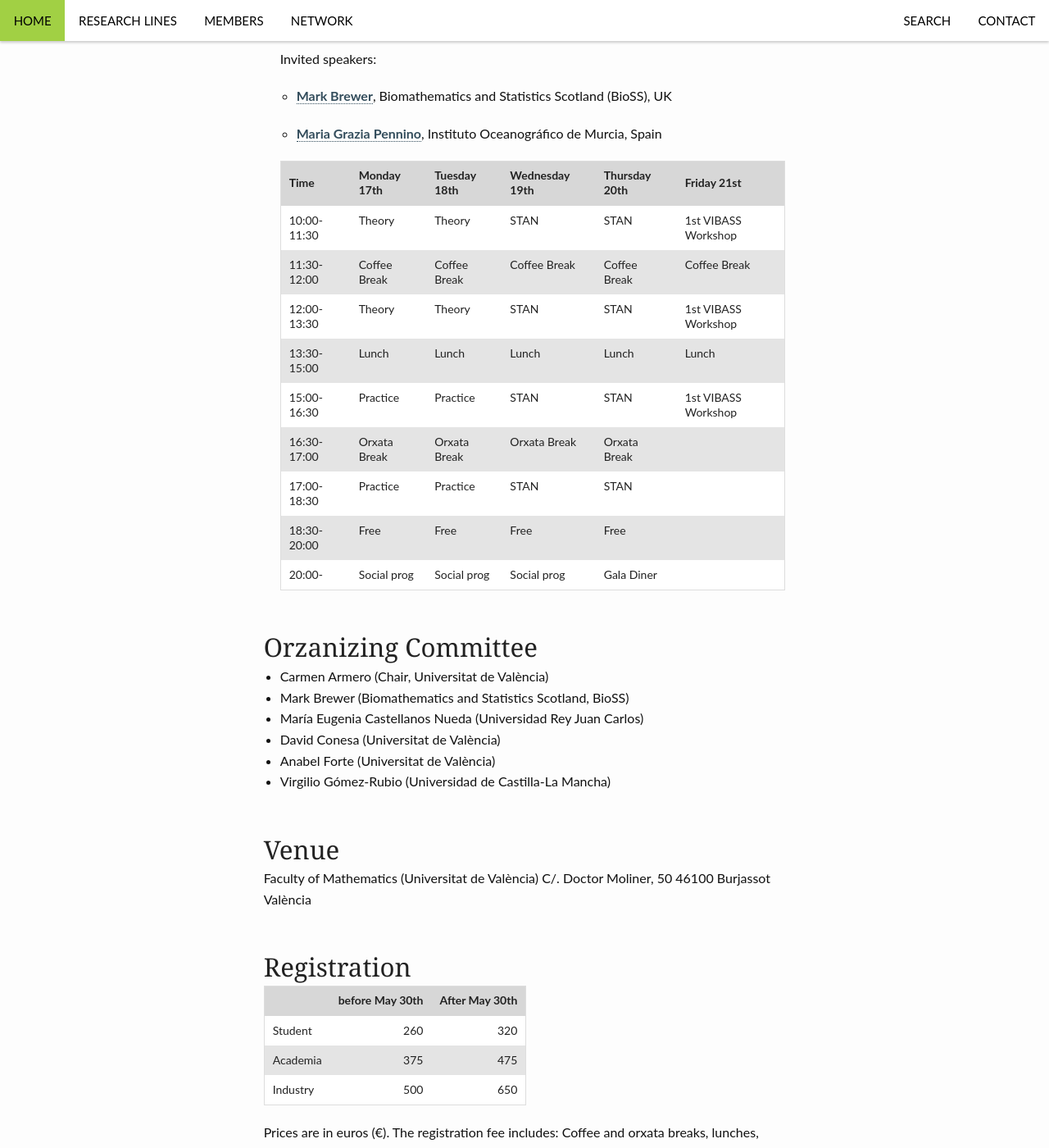
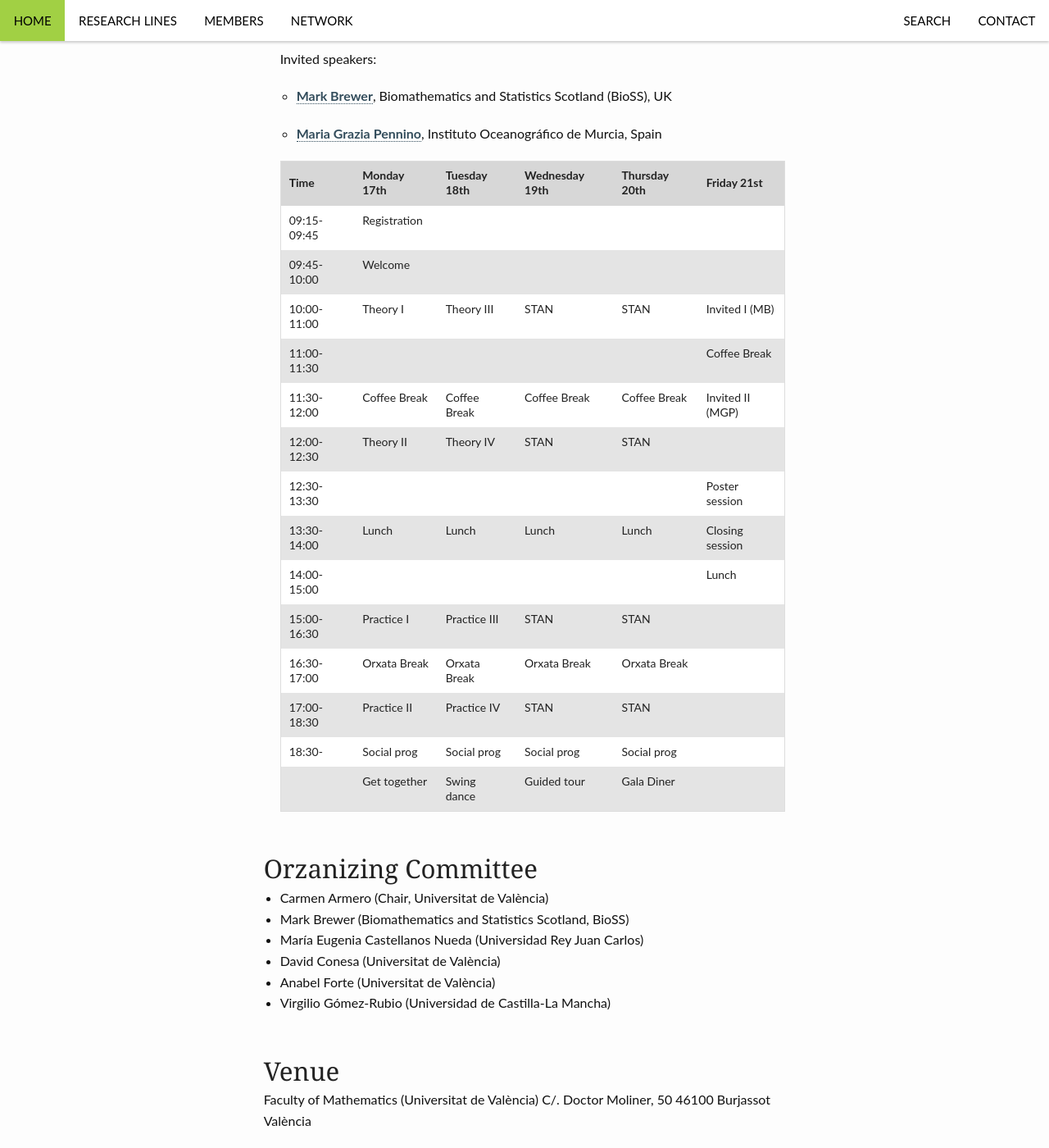
Before and after one commit to VABAR/VABAR.github.io, a Jekyll site: the page built from _posts/events/2017-02-17-vibass.md, in a window 1280 px wide and 1400 px high, scrolled down 2229 px. Shown: the whole window at 82% size. Built offline with Jekyll 4.4.1, drawn with Linux system fonts in a browser that asks for light colours; some of the changed text lies outside the part shown.

Commit message:
vibass: book of abstracts and programme

```diff
--- a/_posts/events/2017-02-17-vibass.md
+++ b/_posts/events/2017-02-17-vibass.md
@@ -63,15 +63,20 @@ We are also preparing an __exciting social programe__ for the Summer School.
 
   Time         | Monday 17th   | Tuesday 18th  | Wednesday 19th  | Thursday 20th  | Friday 21st
 -------------  | --------------| --------------| ----------------| ---------------| ---------------------
-  10:00-11:30  | Theory        | Theory        | STAN            | STAN           | 1st VIBASS Workshop
-  11:30-12:00  | Coffee Break  | Coffee Break  | Coffee Break    | Coffee Break   | Coffee Break
-  12:00-13:30  | Theory        | Theory        | STAN            | STAN           | 1st VIBASS Workshop
-  13:30-15:00  | Lunch         | Lunch         | Lunch           | Lunch          | Lunch
-  15:00-16:30  | Practice      | Practice      | STAN            | STAN           | 1st VIBASS Workshop
+  09:15-09:45  | Registration  |               |                 |                |
+  09:45-10:00  | Welcome       |               |                 |                |
+  10:00-11:00  | Theory I      | Theory III    | STAN            | STAN           | Invited I (MB)
+  11:00-11:30  |               |               |                 |                | Coffee Break
+  11:30-12:00  | Coffee Break  | Coffee Break  | Coffee Break    | Coffee Break   | Invited II (MGP)
+  12:00-12:30  | Theory II     | Theory IV     | STAN            | STAN           |
+  12:30-13:30  |               |               |                 |                | Poster session
+  13:30-14:00  | Lunch         | Lunch         | Lunch           | Lunch          | Closing session
+  14:00-15:00  |               |               |                 |                | Lunch
+  15:00-16:30  | Practice I    | Practice III  | STAN            | STAN           |
   16:30-17:00  | Orxata Break  | Orxata Break  | Orxata Break    | Orxata Break   |
-  17:00-18:30  | Practice      | Practice      | STAN            | STAN           |
-  18:30-20:00  | Free          | Free          | Free            | Free           |
-  20:00-       | Social prog   | Social prog   | Social prog     | Gala Diner     |
+  17:00-18:30  | Practice II   | Practice IV   | STAN            | STAN           |
+  18:30-       | Social prog   | Social prog   | Social prog     | Social prog    |
+               | Get together  | Swing dance   | Guided tour     | Gala Diner     |
 
 
 
```
Also changed, not shown: other parts of _posts/events/2017-02-17-vibass.md (+1 -1 lines), index.md (+1 -1 lines), 1 other file.
